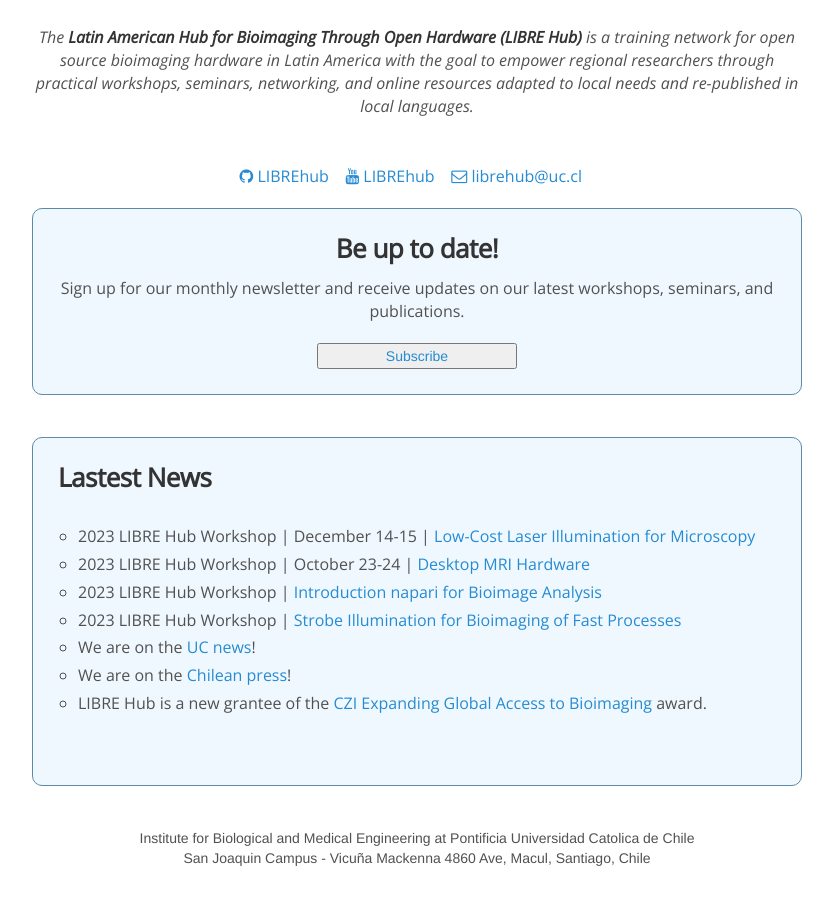
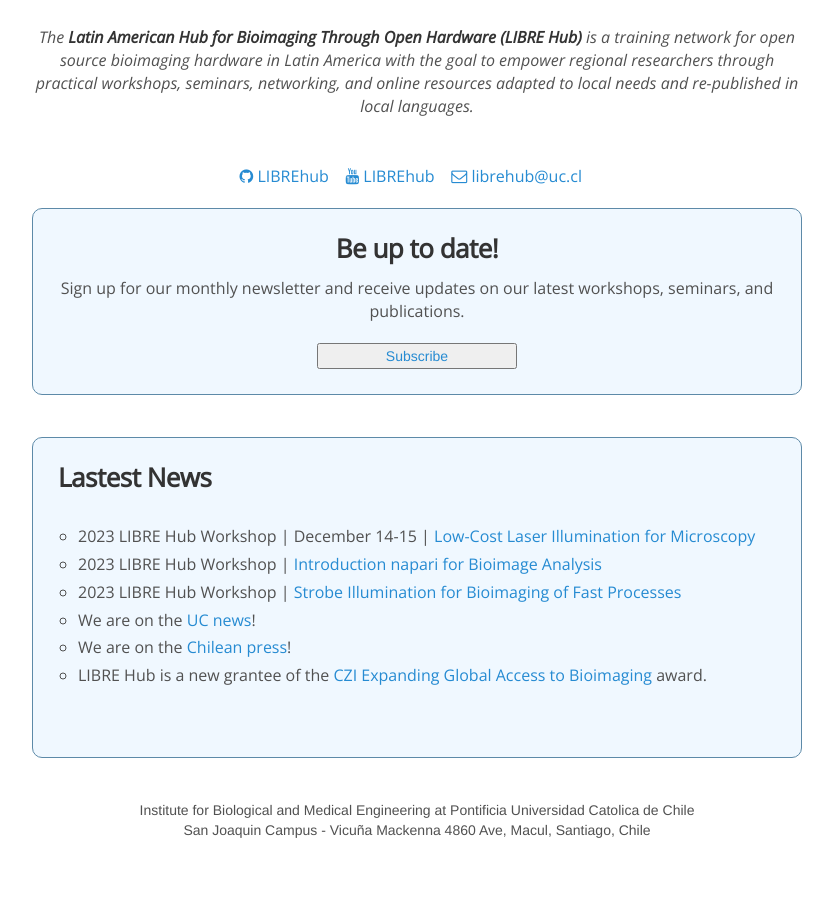
Before and after one commit to LIBREhub/LIBREhub.github.io, a Jekyll site: the page built from index.html, in a window 1280 px wide and 1330 px high. Shown: the part 420-1325 px from the top of the window, without its empty margins (223-1056 px from the left). Built offline with Jekyll 4.4.1, drawn with Linux system fonts in a browser that asks for light colours; nearby versions of some CDN libraries.

Commit message:
Update News Section

```diff
--- a/_data/news.yml
+++ b/_data/news.yml
@@ -1,8 +1,5 @@
 - date: 2023-08-03
   details: 2023 LIBRE Hub Workshop | December 14-15 | <a href="https://librehub.github.io/2023/07/12/laserillum-ws.html" target="_blank">Low-Cost Laser Illumination for Microscopy</a>
-
-- date: 2023-08-02
-  details: 2023 LIBRE Hub Workshop | October 23-24 | <a href="https://librehub.github.io/2023/07/13/desktop-mri-ws.html" target="_blank">Desktop MRI Hardware</a>
 
 - date: 2023-08-01
   details: 2023 LIBRE Hub Workshop | <a href="https://librehub.github.io/napari-LatAm-workshop-2023/intro.html" target="_blank">Introduction napari for Bioimage Analysis</a>
```
